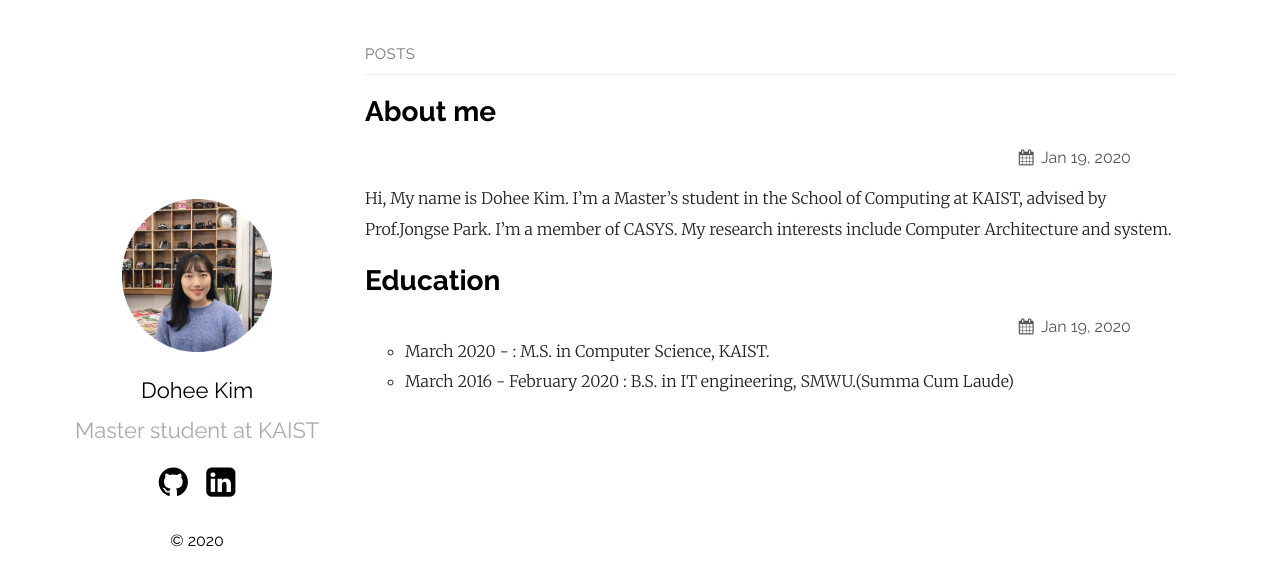
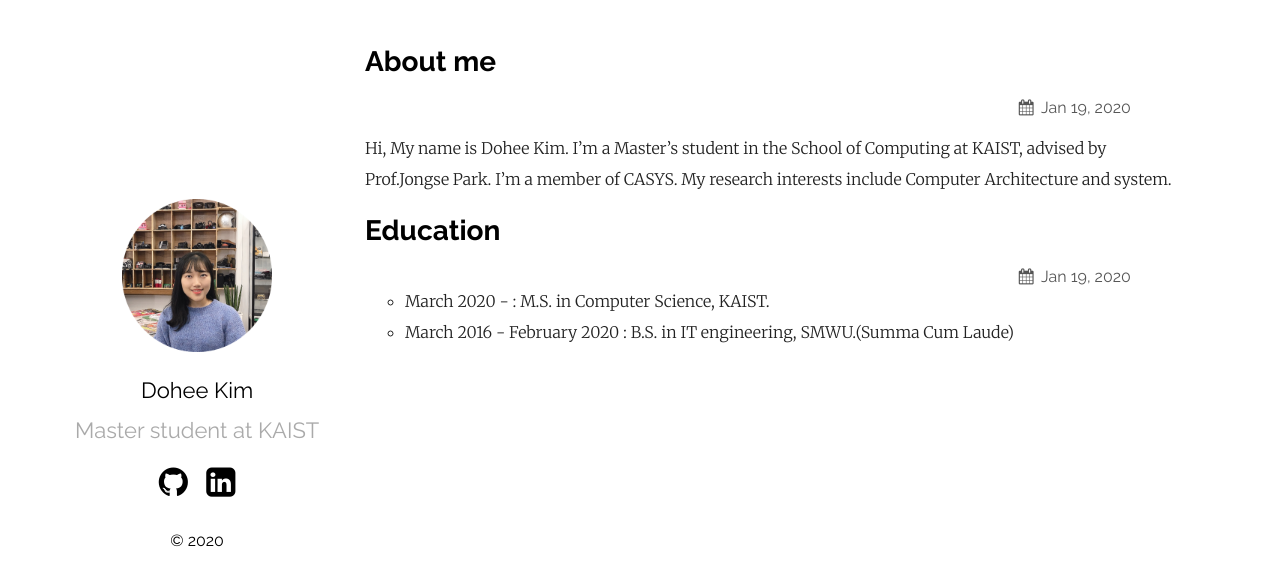
Before and after one commit to kdheejb7/kdheejb7.github.io, a Jekyll site: the page built from index.md, in a window 1280 px wide. Shown: the top 586 px of the page. Built offline with Jekyll 4.4.1, drawn with Linux system fonts in a browser that asks for light colours.

Commit message:
remove unnecessary text

```diff
--- a/_layouts/home.html
+++ b/_layouts/home.html
@@ -11,7 +11,7 @@ layout: default
 {%- if site.posts.size > 0 -%}
   <ul class="posts">
     <li>
-      <h1 id="posts-label">posts</h1>
+  <!--    <h1 id="posts-label">posts</h1> -->
     </li>
 
     {%- for post in site.posts -%}
```
